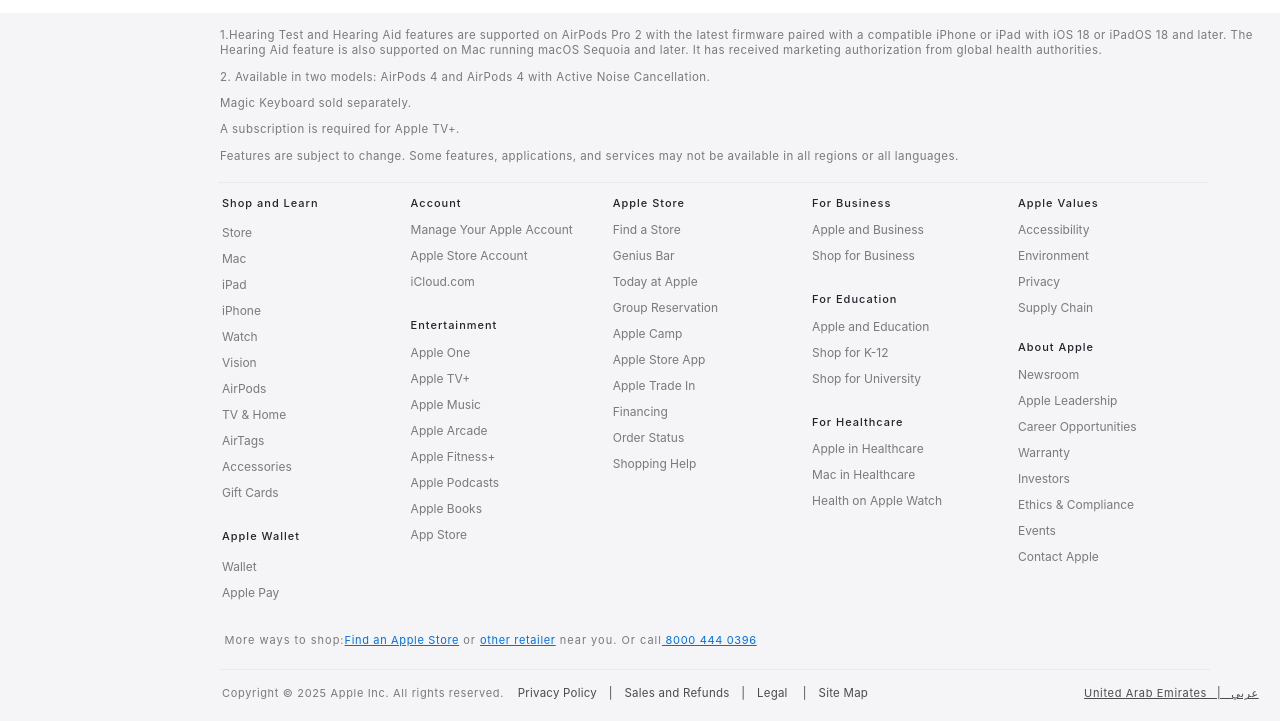
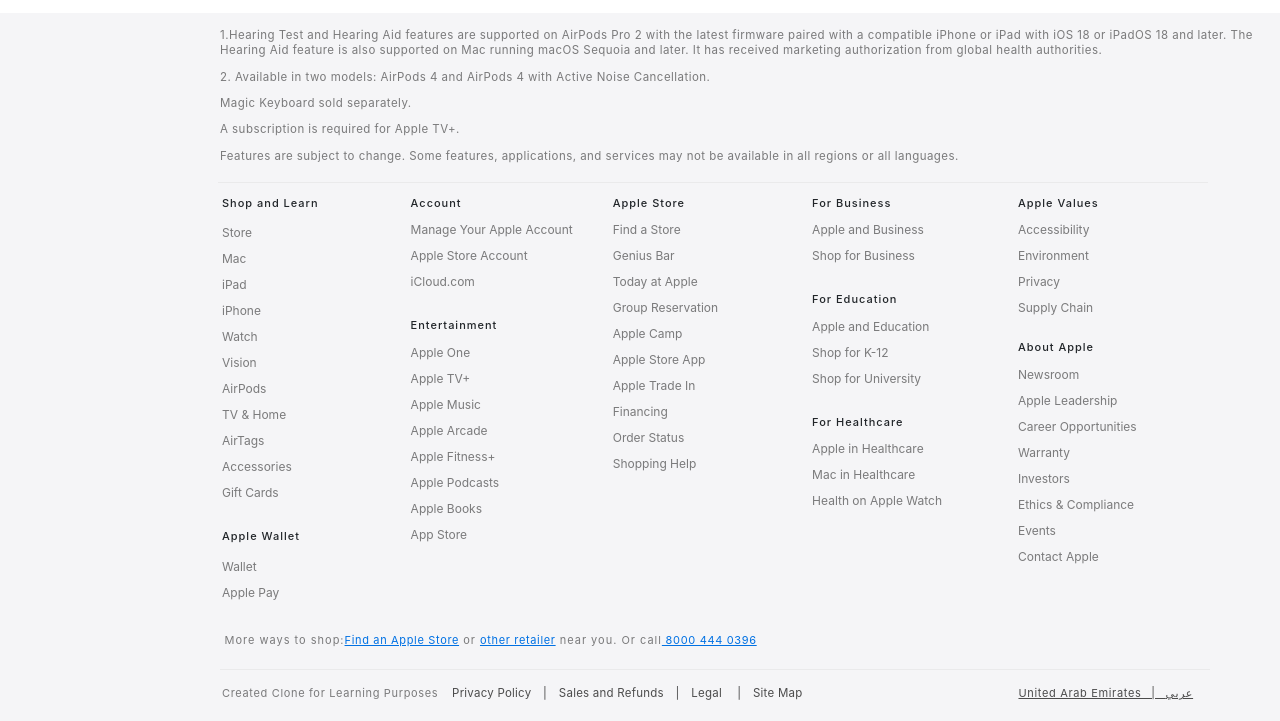
Before and after one commit to Shahzad6867/Apple-Homepage-Clone, a plain HTML site: page index.html in a window 1280 px wide. Shown: the part 5909-6630 px from the top of the page. Drawn offline with nearby package versions, Linux system fonts and the light colour scheme.

Commit message:
Project 1

```diff
--- a/index.html
+++ b/index.html
@@ -225,7 +225,7 @@
                 </ul>
                 <p class="contact">More ways to shop:<a class="contact-link" href="">Find an Apple Store</a> or <a class="contact-link" href="">other retailer</a> near you. Or call<a class="contact-link" href=""> 8000 444 0396</a> </p>
                 <br><hr class="line-1">
-                 <p class="copyright">Copyright © 2025 Apple Inc. All rights reserved. <a class="policy-link" href=""> Privacy Policy&emsp;|&emsp;Sales and Refunds&emsp;|&emsp;Legal&emsp; |&emsp;Site Map</a><a class="country-lang">United Arab Emirates &ensp;|&ensp; عربي</a></p>
+                 <p class="copyright">Created Clone for Learning Purposes <a class="policy-link" href=""> Privacy Policy&emsp;|&emsp;Sales and Refunds&emsp;|&emsp;Legal&emsp; |&emsp;Site Map</a><a class="country-lang">United Arab Emirates &ensp;|&ensp; عربي</a></p>
             </div>
 
 
```
